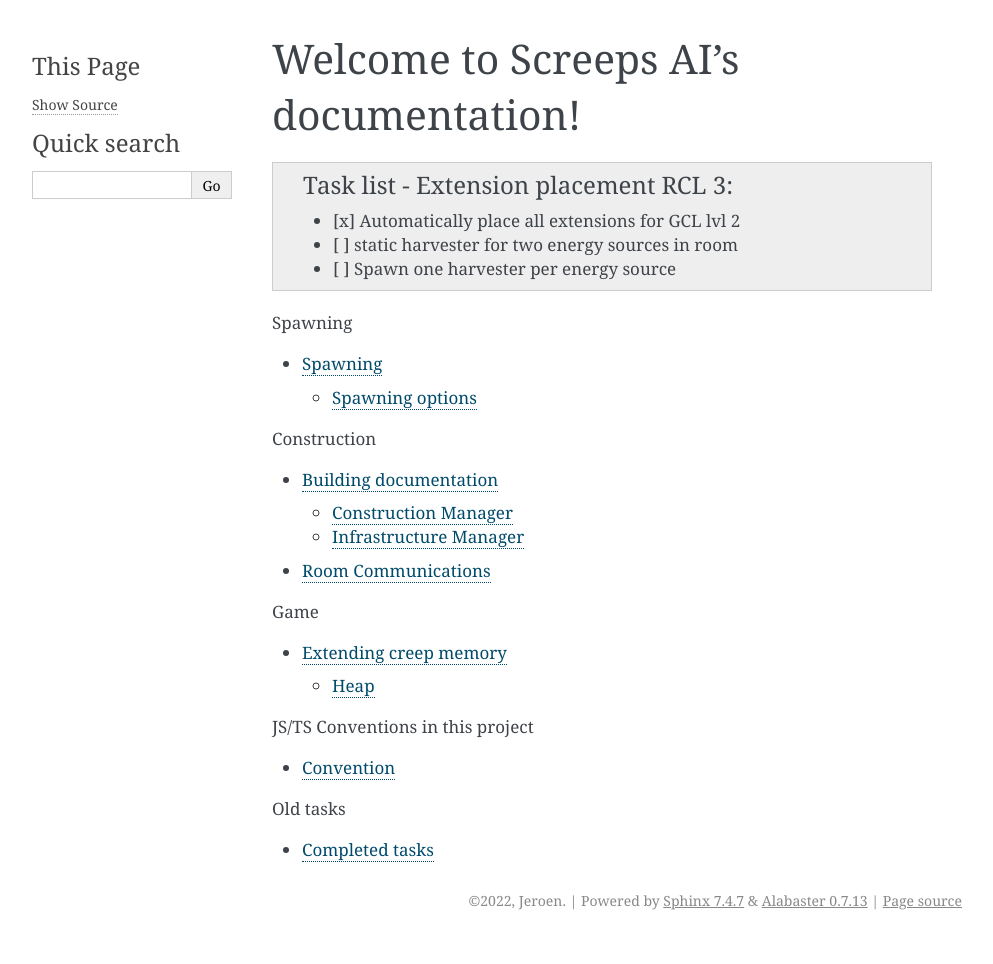
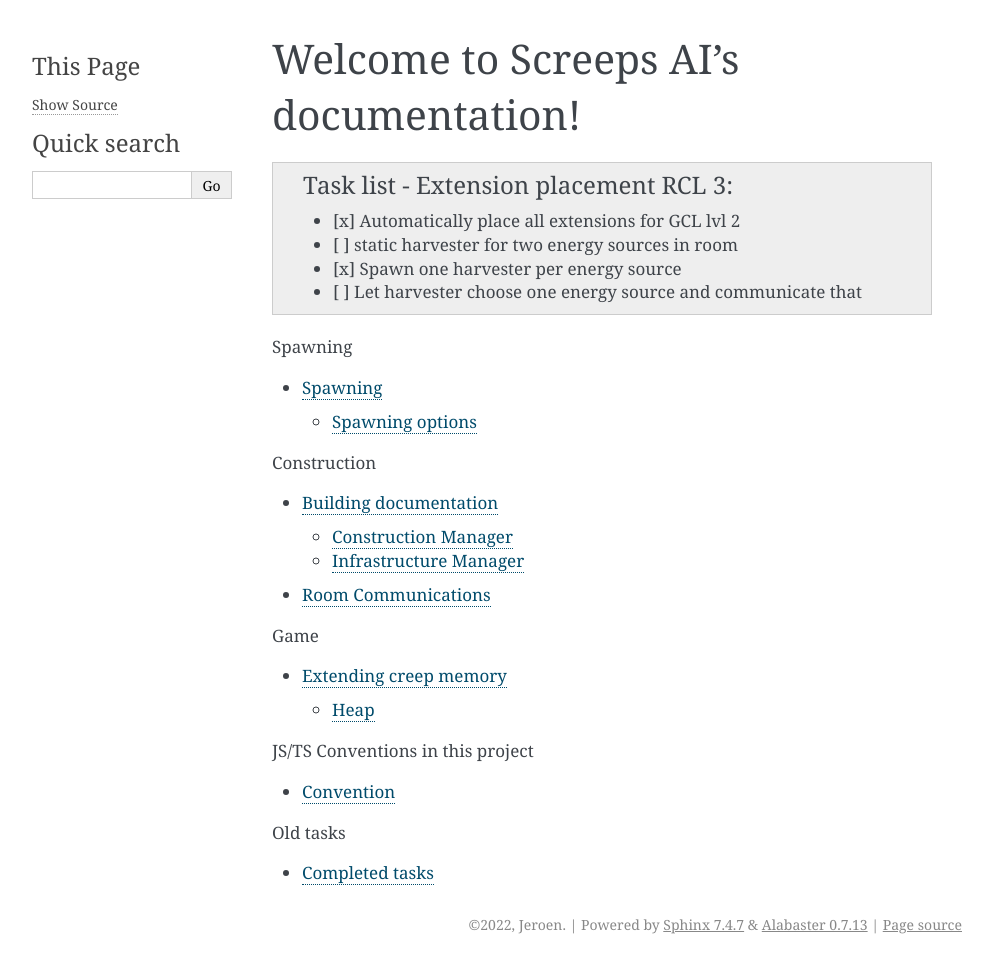
Before and after one commit to Jeroendevr/-Screeps_AI_TS_Jest, a Sphinx documentation site: the page built from docs/index.md, in a window 1280 px wide. Shown: the whole page, without its empty margins (148-1141 px from the left). Built offline with Sphinx 7.4.7, drawn with Linux system fonts in a browser that asks for light colours; before the commit the page ends 940 px from its top, so only the background shows below that.

Commit message:
check spawn harvester a source

````diff
--- a/docs/index.md
+++ b/docs/index.md
@@ -3,7 +3,9 @@
 ```{admonition} Task list - Extension placement RCL 3
 - [x] Automatically place all extensions for GCL lvl 2
 - [ ] static harvester for two energy sources in room
- - [ ] Spawn one harvester per energy source
+ - [x] Spawn one harvester per energy source
+ - [ ] Let harvester choose one energy source and communicate that
+
 
 
 ```
````
